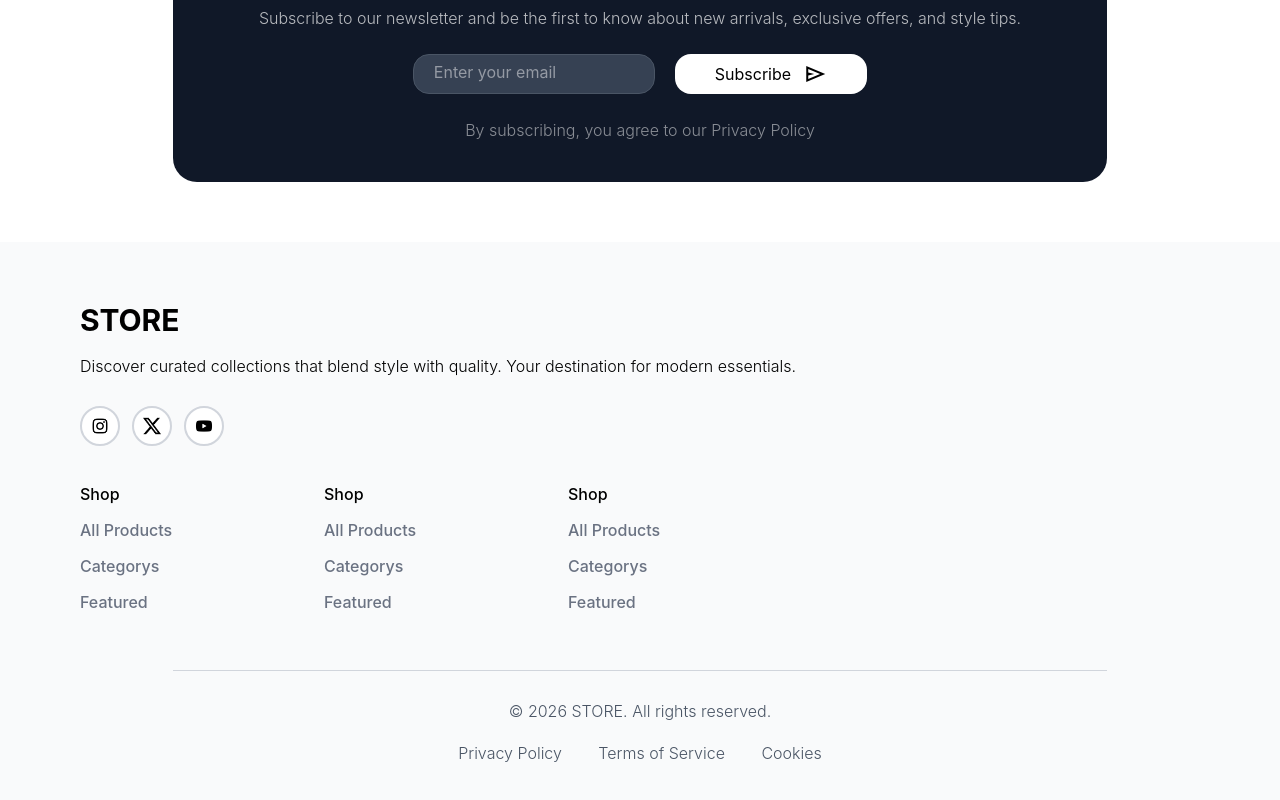
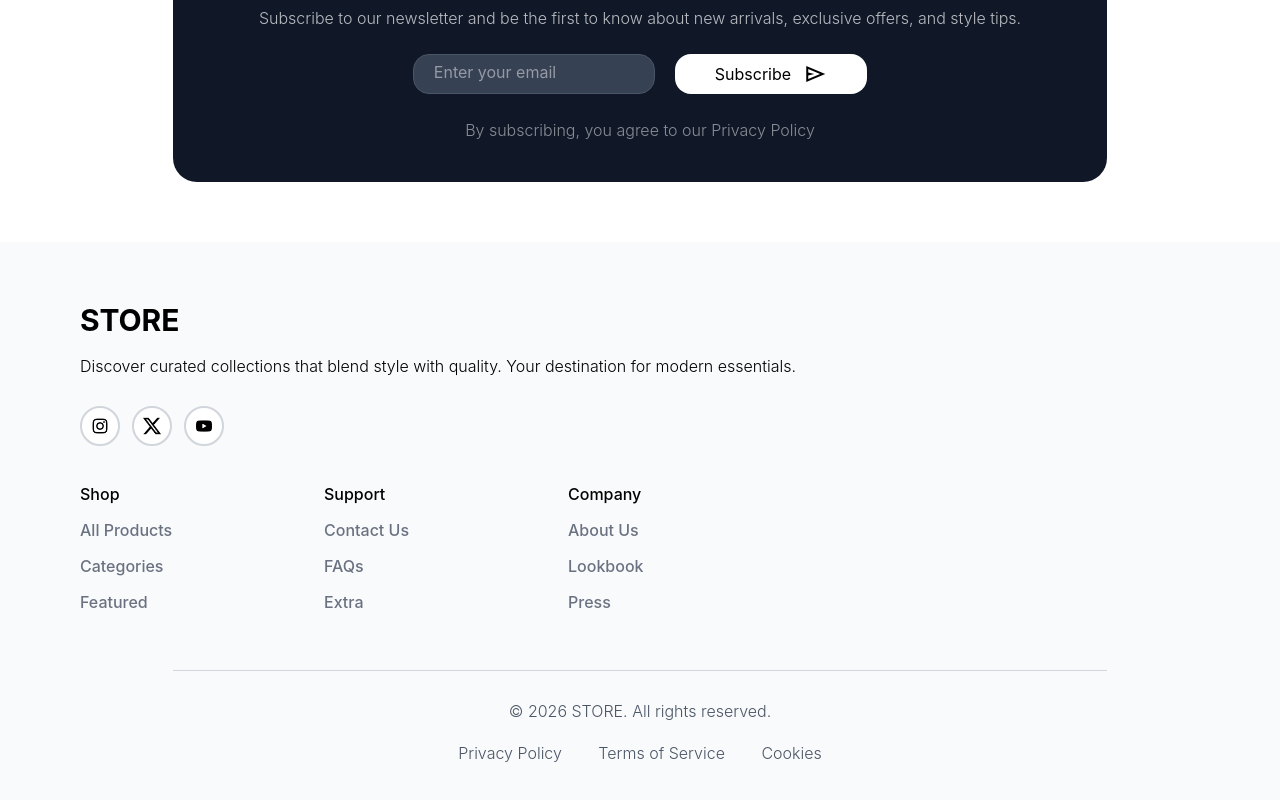
Before and after one commit to crrlyly/E-Commerce-Website, a React (Vite) app in the folder client/: page / in a window 1280 px wide. Shown: the part 3888-4688 px from the top of the page. Built offline with nearby package versions, Linux system fonts and the light colour scheme; no server answers.

Commit message:
Fixed the stuff in footer so actual info is there and cursor points.

```diff
--- a/client/src/components/Footer.jsx
+++ b/client/src/components/Footer.jsx
@@ -11,20 +11,20 @@ export default function Footer() {
         destination for modern essentials.
       </p>
       <div className="md:mb-5 w-full h-auto flex gap-3 mt-3 mb-3">
-        <button className="md:w-10 md:h-10 w-12 h-12 border-2 border-gray-300 bg-white flex justify-center items-center rounded-4xl">
+        <button className="hover:border-black cursor-pointer md:w-10 md:h-10 w-12 h-12 border-2 border-gray-300 bg-white flex justify-center items-center rounded-4xl">
           <img className="w-1/2 h-1/2" src={Instagram} alt="" />
         </button>
-        <button className="md:w-10 md:h-10 w-12 h-12 border-2 border-gray-300 bg-white flex justify-center items-center rounded-4xl">
+        <button className="hover:border-black cursor-pointer md:w-10 md:h-10 w-12 h-12 border-2 border-gray-300 bg-white flex justify-center items-center rounded-4xl">
           <img className="w-1/2 h-1/2" src={X} alt="" />
         </button>
-        <button className="md:w-10 md:h-10 w-12 h-12 border-2 border-gray-300 bg-white flex justify-center items-center rounded-4xl">
+        <button className="hover:border-black cursor-pointer md:w-10 md:h-10 w-12 h-12 border-2 border-gray-300 bg-white flex justify-center items-center rounded-4xl">
           <img className="w-1/2 h-1/2" src={Youtube} alt="" />
         </button>
       </div>
       <div className="md:grid-rows-1 md:w-180 md:grid-cols-3 grid grid-cols-2 grid-rows-2 gap-3 w-full h-auto">
-        <FooterLink/>
-        <FooterLink/>
-        <FooterLink/>
+        <FooterLink title={"Shop"} link1={"All Products"} link2={"Categories"} link3={"Featured"}/>
+        <FooterLink title={"Support"} link1={"Contact Us"} link2={"FAQs"} link3={"Extra"}/>
+        <FooterLink title={"Company"} link1={"About Us"} link2={"Lookbook"} link3={"Press"}/>
       </div>
       <div className="md:hidden line h-px bg-gray-300 w-full"></div>
       <p className="md:text-[1rem] md:mt-10 md:pt-7 md:w-5/6 md:text-center md:border-t md:border-gray-300 self-center mt-5 font-light text-gray-600">© 2026 STORE. All rights reserved.</p>
--- a/client/src/components/FooterLink.jsx
+++ b/client/src/components/FooterLink.jsx
@@ -1,24 +1,24 @@
-export default function FooterLink() {
+export default function FooterLink({title,link1,link2,link3}) {
   return (
     <div className="md:gap-3 flex flex-col gap-4">
-      <h1 className="md:text-[1rem] font-medium text-[1.2rem]">Shop</h1>
+      <h1 className="md:text-[1rem] font-medium text-[1.2rem]">{title}</h1>
       <a
-        className="md:text-[1rem] md:text-gray-500 md:font-medium block  text-gray-700 font-light"
+        className="md:text-[1rem] md:text-gray-500 md:font-medium block hover:underline text-gray-700 font-light"
         href=""
       >
-        All Products
+        {link1}
       </a>
       <a
-        className="md:text-[1rem] md:text-gray-500 md:font-medium block  text-gray-700 font-light"
+        className="md:text-[1rem] md:text-gray-500 md:font-medium block hover:underline text-gray-700 font-light"
         href=""
       >
-        Categorys
+        {link2}
       </a>
       <a
-        className="md:text-[1rem] md:text-gray-500 md:font-medium block  text-gray-700 font-light"
+        className="md:text-[1rem] md:text-gray-500 md:font-medium block hover:underline text-gray-700 font-light"
         href=""
       >
-        Featured
+        {link3}
       </a>
     </div>
   );
```
